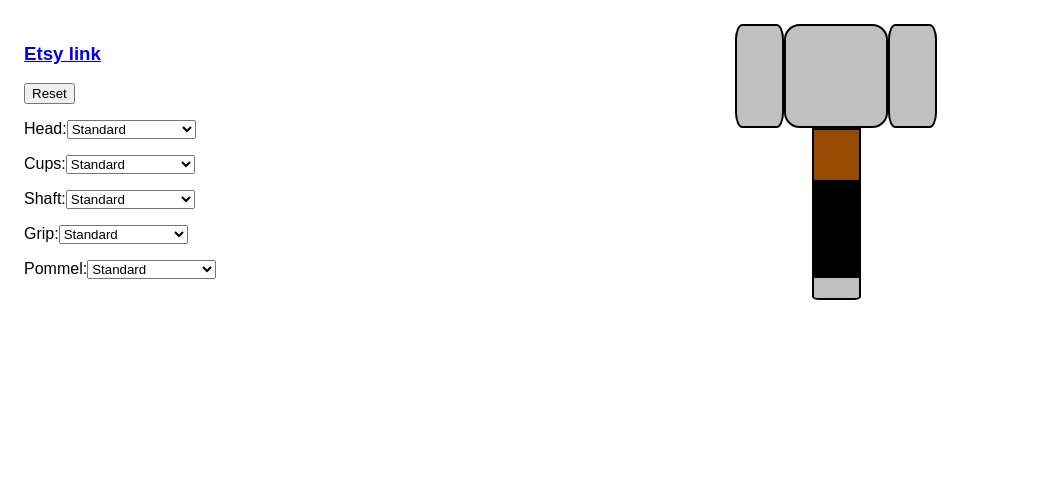
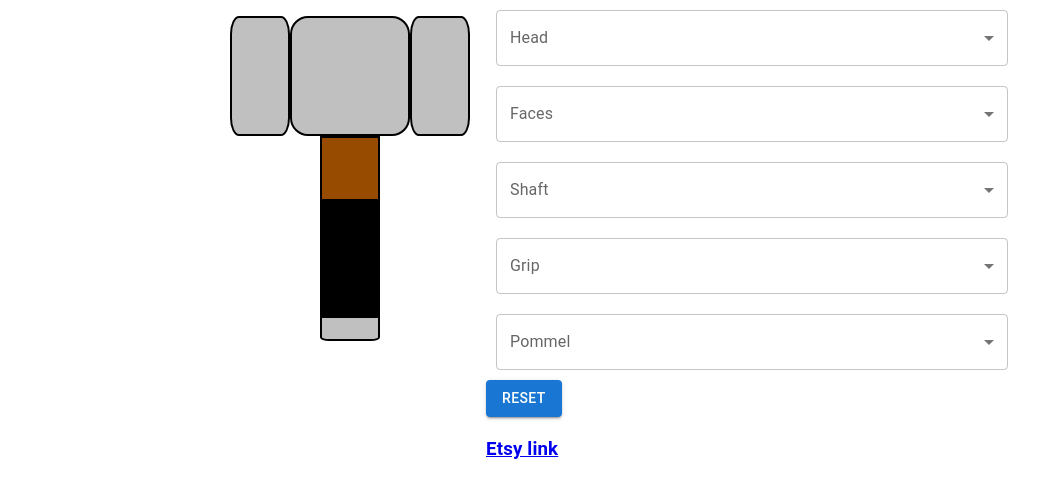
Before and after one commit to jameskarr/hammerTime, a React (Create React App) app: page / in a window 1280 px wide. Shown: the top 498 px of the page, without its empty margins (0-1047 px from the left). Built offline with nearby package versions, Linux system fonts and the light colour scheme.

Commit message:
materialui components

```diff
--- a/package.json
+++ b/package.json
@@ -3,6 +3,10 @@
   "version": "0.1.0",
   "private": true,
   "dependencies": {
+    "@emotion/react": "^11.11.1",
+    "@emotion/styled": "^11.11.0",
+    "@fontsource/roboto": "^5.0.8",
+    "@mui/material": "^5.14.18",
     "@testing-library/jest-dom": "^5.17.0",
     "@testing-library/react": "^13.4.0",
     "@testing-library/user-event": "^13.5.0",
--- a/src/App.css
+++ b/src/App.css
@@ -4,14 +4,17 @@ body {
 .container {
 
 }
-/* header {
-  background-image: url(https://i.ibb.co/CMDsCBM/old-Paper-Scroll.png);
-  background-repeat: round;
-  height: 25vh;
-} */
+#addPad {
+  margin: 10px;
+}
+#headerAI {
+  width: inherit;
+}
+.bigBox {
+  display: flex;
+}
 .hammerTime {
   display: flex;
-  justify-content: space-evenly;
 }
 form {
   padding: 1rem;
@@ -33,7 +36,6 @@ select {
   /* border: 2px solid purple; */
 }
 .theHammer {
-  width: 70vw;
   padding: 1rem;
   /* border: 2px solid green; */
 }
@@ -42,15 +44,15 @@ select {
   justify-content: center;
 }
 .cups {
-  height: 100px;
-  width: 45px;
+  height: 120px;
+  width: 60px;
   border: 2px solid black;
   border-radius: 15%;
   background-color: #c0c0c0;
 }
 .head {
-  height: 100px;
-  width: 100px;
+  height: 120px;
+  width: 120px;
   border: 2px solid black;
   border-radius: 15%;
   background-color: #c0c0c0;
@@ -61,21 +63,26 @@ select {
   align-items: center;
 }
 .shaft {
-  height: 50px;
-  width: 45px;
+  height: 65px;
+  width: 60px;
   border: 2px solid black;
   background-color: #964B00;
 }
 .grip {
-  height: 90px;
-  width: 45px;
+  height: 115px;
+  width: 60px;
   border: 2px solid black;
   background-color: #000000;
 }
 .pommel {
-  height: 20px;
-  width: 45px;
+  height: 25px;
+  width: 60px;
   border: 2px solid black;
   border-radius: 0 0 15% 15%;
   background-color: #c0c0c0;
 }
+
+#about {
+  font-weight: bold;
+  padding: 1rem;
+}
--- a/src/App.jsx
+++ b/src/App.jsx
@@ -1,5 +1,19 @@
 import './App.css'
 import { useState } from 'react'
+import CssBaseline from '@mui/material/CssBaseline';
+//import AppBar from '@mui/material/AppBar';
+//import Box from '@mui/material/Box';
+import Container from '@mui/material/Container';
+//import Toolbar from '@mui/material/Toolbar';
+//import Typography from '@mui/material/Typography';
+import Button from '@mui/material/Button';
+//import IconButton from '@mui/material/IconButton';
+//import Paper from '@mui/material/Paper';
+import InputLabel from '@mui/material/InputLabel';
+import MenuItem from '@mui/material/MenuItem';
+import FormControl from '@mui/material/FormControl';
+import Select from '@mui/material/Select';
+
 
 const HammerTime = () => {
 
@@ -65,104 +79,95 @@ const HammerTime = () => {
   }
 
   return (
+    <>
+    <CssBaseline />
+    <Container maxWidth="md">
+    {/* <img id="headerAI" src="headerAI.jpg" alt="AIs D&D themed header"></img> */}
 
-    <div className='container'>
-      <header>
-        {/* <img></img>
-        <button></button>
-        <button></button>
-        <button></button> */}
-      </header>
+    <div className='bigBox'>
 
-      <div className='hammerTime'>
+      <div className='theHammer'>
+        <div className='upperHammer'>
+          <div className="cups" style={{backgroundColor: cupColor}}></div>
+          <div className="head" style={{backgroundColor: headColor}}></div>
+          <div className="cups" style={{backgroundColor: cupColor}}></div>
+        </div>
+        <div className='lowerHammer'>
+          <div className="shaft" style={{backgroundColor: shaftColor}}></div>
+          <div className="grip" style={{backgroundColor: gripColor}}></div>
+          <div className="pommel" style={{backgroundColor: pommelColor}}></div>
+        </div>
+      </div>
 
-        <form>
 
-          <h3><a href='https://www.etsy.com/listing/977244025/hammer-dice-tower-and-vault-dice-storage?variation0=1878384953'>Etsy link</a></h3>
+      <div className='formGalore'>
 
-          <button type="button" onClick={resetColors}>Reset</button>
+        <FormControl id='addPad' fullWidth>
+        <InputLabel>Head</InputLabel>
+        <Select sx={{width: '40vw'}} label="Head" value={headColor} onChange={handleHeadChange}>
+          {colorOptions.map((el, index) => (
+              <MenuItem key={index} value={el.value}>
+                {el.name}
+              </MenuItem>
+            ))}
+        </Select>
+        </FormControl>
 
-          <div className='userSelection'>
-            <label>Head:</label>
-            <select onChange={handleHeadChange} value={headColor}>
-            {colorOptions.map((el, index) => (
-              <option key={index} value={el.value}>
+        <FormControl id='addPad' fullWidth>
+        <InputLabel>Faces</InputLabel>
+        <Select sx={{width: '40vw'}} label="Faces" value={cupColor} onChange={handleCupChange}>
+          {colorOptions.map((el, index) => (
+              <MenuItem key={index} value={el.value}>
                 {el.name}
-              </option>
+              </MenuItem>
             ))}
-            </select>
-          </div>
+        </Select>
+        </FormControl>
 
-          <div className='userSelection'>
-            <label>Cups:</label>
-            <select onChange={handleCupChange} value={cupColor}>
-            {colorOptions.map((el, index) => (
-              <option key={index} value={el.value}>
+        <FormControl id='addPad' fullWidth>
+        <InputLabel>Shaft</InputLabel>
+        <Select sx={{width: '40vw'}} label="Shaft" value={shaftColor} onChange={handleShaftChange}>
+          {colorOptions.map((el, index) => (
+              <MenuItem key={index} value={el.value}>
                 {el.name}
-              </option>
+              </MenuItem>
             ))}
-            </select>
-          </div>
+        </Select>
+        </FormControl>
 
-          <div className='userSelection'>
-            <label>Shaft:</label>
-            <select onChange={handleShaftChange} value={shaftColor}>
-            {colorOptions.map((el, index) => (
-              <option key={index} value={el.value}>
+        <FormControl id='addPad' fullWidth>
+        <InputLabel>Grip</InputLabel>
+        <Select sx={{width: '40vw'}} label="Grip" value={gripColor} onChange={handleGripChange}>
+          {colorOptions.map((el, index) => (
+              <MenuItem key={index} value={el.value}>
                 {el.name}
-              </option>
+              </MenuItem>
             ))}
-            </select>
-          </div>
+        </Select>
+        </FormControl>
 
-          <div className='userSelection'>
-            <label>Grip:</label>
-            <select onChange={handleGripChange} value={gripColor}>
-            {colorOptions.map((el, index) => (
-              <option key={index} value={el.value}>
+        <FormControl id='addPad' fullWidth>
+        <InputLabel>Pommel</InputLabel>
+        <Select sx={{width: '40vw'}} label="Pommel" value={pommelColor} onChange={handlePommelChange}>
+          {colorOptions.map((el, index) => (
+              <MenuItem key={index} value={el.value}>
                 {el.name}
-              </option>
+              </MenuItem>
             ))}
-            </select>
-          </div>
+        </Select>
+        </FormControl>
 
-          <div className='userSelection'>
-            <label>Pommel:</label>
-            <select onChange={handlePommelChange} value={pommelColor}>
-            {colorOptions.map((el, index) => (
-              <option key={index} value={el.value}>
-                {el.name}
-              </option>
-            ))}
-            </select>
-          </div>
+        <Button type="button" onClick={resetColors} variant="contained">Reset</Button>
 
-        </form>
-
-        <div className='theHammer'>
-          <div className='upperHammer'>
-            <div className="cups" style={{backgroundColor: cupColor}}></div>
-            <div className="head" style={{backgroundColor: headColor}}></div>
-            <div className="cups" style={{backgroundColor: cupColor}}></div>
-          </div>
-          <div className='lowerHammer'>
-            <div className="shaft" style={{backgroundColor: shaftColor}}></div>
-            <div className="grip" style={{backgroundColor: gripColor}}></div>
-            <div className="pommel" style={{backgroundColor: pommelColor}}></div>
-          </div>
-        </div>
+        <h3><a href='https://www.etsy.com/listing/977244025/hammer-dice-tower-and-vault-dice-storage?variation0=1878384953'>Etsy link</a></h3>
 
       </div>
+    </div>
 
-      {/* <textarea>
-        <p name={headColor}></p>
-        <p name={cupColor}></p>
-        <p name={shaftColor}></p>
-        <p name={gripColor}></p>
-        <p name={pommelColor}></p>
-      </textarea> */}
 
-    </div>
+
+    </Container>
+    </>
   )
 
 }
```
Also changed, not shown: public/headerAI.jpg (added), 1 other file (tests, documents, lock files or other folders).
